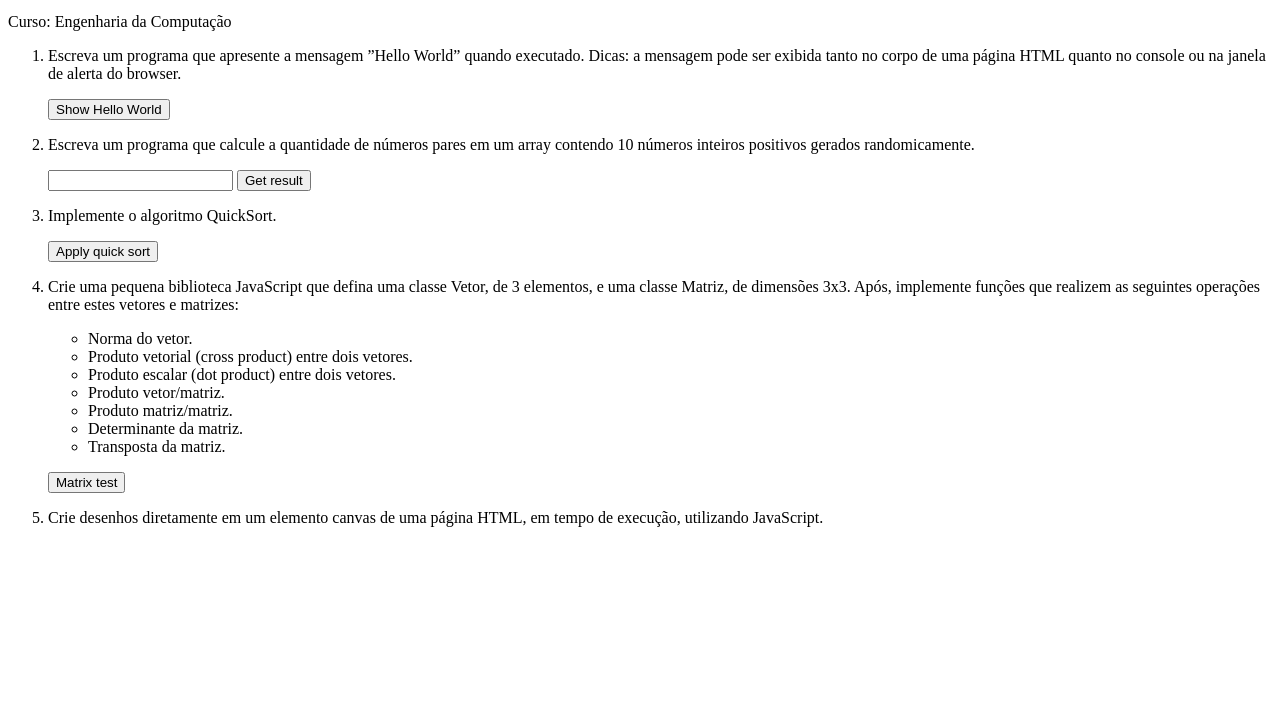
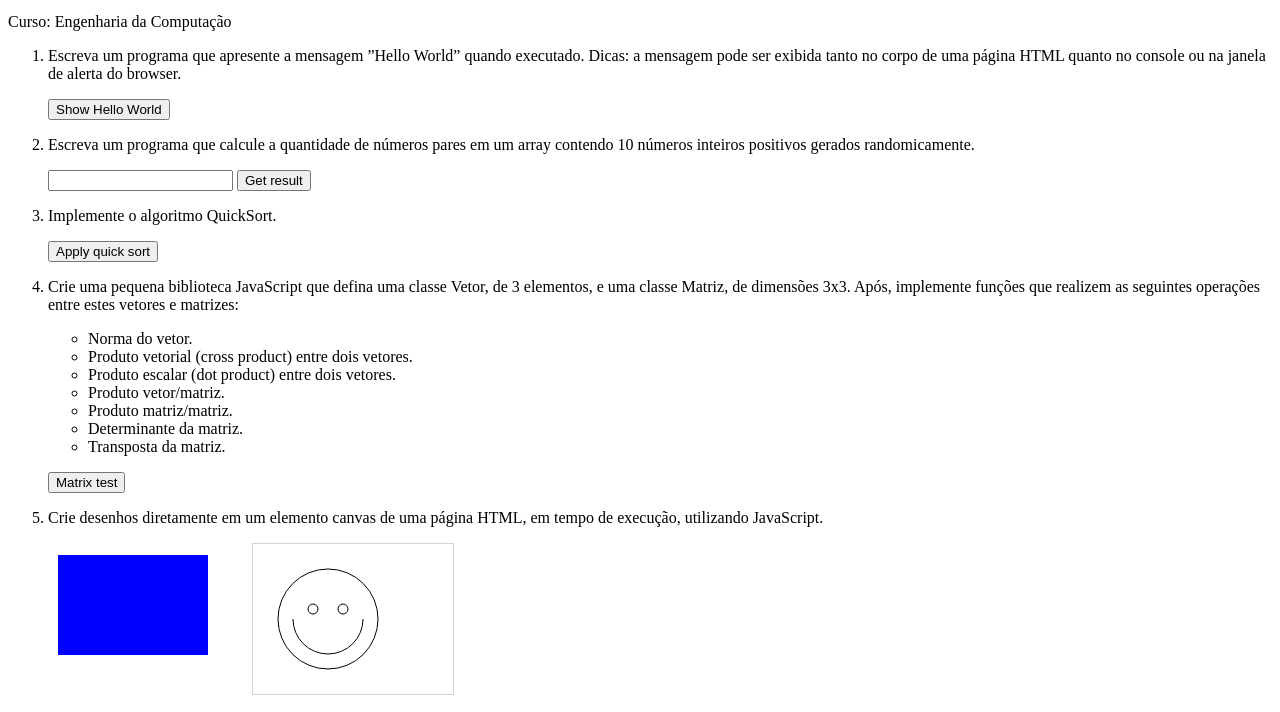
Before and after one commit to gustavoeraldo/computer-graphics, a plain HTML site: page hw-0/src/index.html in a window 1280 px wide. Shown: the part 88-800 px from the top of the page. Drawn offline with nearby package versions, Linux system fonts and the light colour scheme.

Commit message:
Canvas draw for question 5.

```diff
--- a/hw-0/src/index.html
+++ b/hw-0/src/index.html
@@ -13,7 +13,7 @@
     <script src="matrix.js"></script>
 
 </head>
-<body>
+<body onload="draw();">
     <header>
         <h2>Atividade 0 - CG</h2>
         <p>Aluno: Gustavo Eraldo</p>
@@ -74,7 +74,9 @@
                     Crie desenhos diretamente em um elemento canvas de uma
                     página HTML, em tempo de execução, utilizando JavaScript.
                 </p>
-                <canvas>Draw something</canvas>
+                <canvas id="free-draw" width="200" height="150">Draw something</canvas>
+                <canvas id="myCanvas" width="200" height="150" style="border:1px solid #d3d3d3;">
+                    Your browser does not support the HTML canvas tag.</canvas>
             </li>
         </ol>
     </div>
--- a/hw-0/src/main.js
+++ b/hw-0/src/main.js
@@ -4,6 +4,7 @@ const helloButton = document.querySelector('#hello-world-btn');
 const maxIntInput = document.querySelector('#int-range');
 const counterOddsButton = document.getElementById('counter-odds-btn');
 const quickSortButton = document.getElementById('quick-sort-btn');
+
 let array = [];
 
 function clickHelloButton(){
@@ -20,6 +21,7 @@ function generateArrayOfRandomNumbers(){
             Math.floor(maxInt * Math.random() + 1)
         );
     }
+
     return numbersArray
 }
 
@@ -41,7 +43,7 @@ function swap(array, i, j){
     array[j] = aux;
 }
 
-function partion(array, startIndex, endIndex){
+function partition(array, startIndex, endIndex){
     const pivot = array[startIndex];
 
     let i = startIndex - 1;
@@ -66,7 +68,7 @@ function partion(array, startIndex, endIndex){
 
 function quickSort(array, startIndex, endIndex){
     if (startIndex < endIndex){
-        let breakPoint = partion(array, startIndex, endIndex);
+        let breakPoint = partition(array, startIndex, endIndex);
         quickSort(array, startIndex, breakPoint);
         quickSort(array, breakPoint + 1, endIndex);
     }
@@ -78,12 +80,27 @@ function applyQuickSort(){
     console.log({quick_sort: array});
 }
 
-helloButton.addEventListener('click', clickHelloButton); // Question 1
-counterOddsButton.addEventListener('click', countOddsNumbersFromArray); // Question 2
-quickSortButton.addEventListener('click', applyQuickSort); // Question 3
+helloButton.addEventListener('click', clickHelloButton); // Related to Question 1
+counterOddsButton.addEventListener('click', countOddsNumbersFromArray); // Related to Question 2
+quickSortButton.addEventListener('click', applyQuickSort); // Related to Question 3
 
+// Question 5
+function draw() {
+    const c = document.getElementById("myCanvas");
+    const ctx = c.getContext("2d");
+    ctx.beginPath();
+    ctx.arc(75, 75, 50, 0, Math.PI * 2, true); // external circle
+    ctx.moveTo(110, 75);
+    ctx.arc(75, 75, 35, 0, Math.PI, false);  // mouth (clockwise)
+    ctx.moveTo(65, 65);
+    ctx.arc(60, 65, 5, 0, Math.PI * 2, true);  // Left eye
+    ctx.moveTo(95, 65);
+    ctx.arc(90, 65, 5, 0, Math.PI * 2, true);  // Right eye
+    ctx.stroke();
 
-/*
-5 - Crie desenhos diretamente em um elemento <canvas> de uma página HTML, em tempo de
-execução, utilizando JavaScript.
-*/
+    // Testing
+    const canvas = document.querySelector('#free-draw');
+    const box = canvas.getContext('2d');
+    box.fillStyle = 'blue';
+    box.fillRect(10, 10, 150, 100);
+}
--- a/hw-0/src/matrix.js
+++ b/hw-0/src/matrix.js
@@ -48,7 +48,7 @@ class Matrix {
         this.v3.x = aux_z;
         this.v3.y = aux_v2_z;
 
-        console.log(this.v1, this.v2, this.v3);
+        // console.log(this.v1, this.v2, this.v3);
 
         return;
     }
@@ -71,13 +71,14 @@ function calculateDotProduct(vector1, vector2){ // Produto escalar
 function calculateCrossVectorMatrix(vector, matrix){ // Vector[1:3] x Matriz[3:3]
     matrix.transposeMatrix();
 
-    console.log(matrix.v1);
+    // console.log(matrix.v1);
     const x1_component = calculateDotProduct(vector, matrix.v1);
     const x2_component = calculateDotProduct(vector, matrix.v2);
     const x3_component = calculateDotProduct(vector, matrix.v3);
 
     const productResult = new Vector (x1_component, x2_component, x3_component);
-    console.log({productResult});
+    // console.log({productResult});
+
     return productResult;
 }
 
@@ -111,15 +112,52 @@ const vector4 = new Vector(3, 8, 5);
 const vector5 = new Vector(5, 1, 6);
 const vector6 = new Vector(3, 7, 2);
 
-// const crossProductResult = calculateCrossProduct(vector1, vector2);
-// console.log(crossProductResult);
+// Cross Product example
+console.log(`Cross Product input:
+    v1 = (${vector1.x}, ${vector1.y}, ${vector1.z})
+    v2 = (${vector2.x}, ${vector2.y}, ${vector2.z})`)
+const crossProductResult = calculateCrossProduct(vector1, vector2);
+console.log({crossProductResult});
+
+// Dot Product example
+console.log(`Dot Product input:
+    v1 = (${vector1.x}, ${vector1.y}, ${vector1.z})
+    v2 = (${vector2.x}, ${vector2.y}, ${vector2.z})`)
+const dotProductResult = calculateDotProduct(vector1, vector2);
+console.log({ dotProductResult });
+
+// Vector & Matrix product
+const matrix0 = new Matrix(vector1, vector2, vector3);
+
+console.log(`Vector & Matrix cross product input:
+    v = (${vector1.x}, ${vector1.y}, ${vector1.z})
+    m = |${matrix0.v1.x}, ${matrix0.v1.y}, ${matrix0.v1.z}|
+        |${matrix0.v2.x}, ${matrix0.v2.y}, ${matrix0.v2.z}|
+        |${matrix0.v3.x}, ${matrix0.v3.y}, ${matrix0.v3.z}|`)
+const crossVectorMatrixProduct = calculateCrossVectorMatrix(vector4, matrix0);
+console.log({ crossVectorMatrixProduct });
+
 
 const matrix1 = new Matrix(vector1, vector2, vector3);
 const matrix2 = new Matrix(vector4, vector5, vector6);
 
+// Matrix determinant example
 matrix1.calculateMatrixDeterminant();
-console.log(matrix1);
+console.log({ matrix1 });
 
 const vectorTest = new Vector(1, 2, 3);
-// const matrixResult = calculateCrossMatrixProduct(matrix1, matrix2);
-const matrixResult2 = calculateCrossVectorMatrix(vectorTest, matrix1);
+// const matrixResult2 = calculateCrossVectorMatrix(vectorTest, matrix1);
+
+// Cross matrix product example
+console.log(`Matrix & Matrix cross product input:
+    m1 = |${matrix1.v1.x}, ${matrix1.v1.y}, ${matrix1.v1.z}|
+         |${matrix1.v2.x}, ${matrix1.v2.y}, ${matrix1.v2.z}|
+         |${matrix1.v3.x}, ${matrix1.v3.y}, ${matrix1.v3.z}|
+
+    m2 = |${matrix2.v1.x}, ${matrix2.v1.y}, ${matrix2.v1.z}|
+         |${matrix2.v2.x}, ${matrix2.v2.y}, ${matrix2.v2.z}|
+         |${matrix2.v3.x}, ${matrix2.v3.y}, ${matrix2.v3.z}|
+    `)
+
+const crossMatrixResult = calculateCrossMatrixProduct(matrix1, matrix2);
+console.log({ crossMatrixResult });
```
